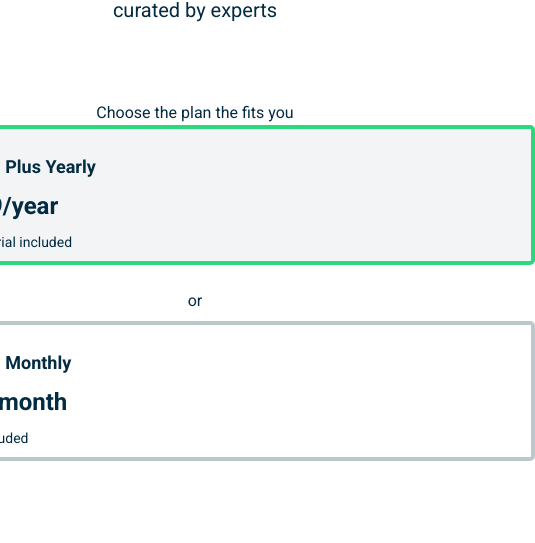
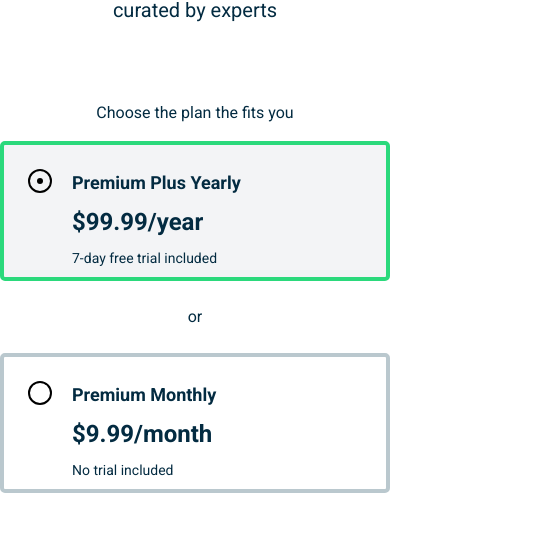
Before and after one commit to AgatoTakashi/adv-internship-redo, a Next.js app: page /choose-plan in a window 390 px wide. Shown: the part 1140-1683 px from the top of the page, 535 px wide, since content can reach past the window. Built offline with nearby package versions, Linux system fonts and the light colour scheme; no server answers.

Commit message:
choose-plan responsive

```diff
--- a/app/choose-plan/page.tsx
+++ b/app/choose-plan/page.tsx
@@ -66,7 +66,7 @@ export default function ChoosePlanPage() {
         {/* Option 1 */}
         <div
           onClick={() => setSelected("yearly")}
-          className={`border-4 w-[680px] h-[140px] rounded-[5px] flex gap-[20px] p-[24px] mb-[16px] cursor-pointer ${
+          className={`border-4 w-full max-w-[680px] h-[140px] rounded-[5px] flex gap-[20px] p-[24px] my-[16px] cursor-pointer ${
             selected === "yearly" ? "border-[#2bd97c] bg-gray-100" : "border-[#bac8ce]"
           }`}
         >
@@ -94,7 +94,7 @@ export default function ChoosePlanPage() {
         {/* Option 2 */}
         <div
           onClick={() => setSelected("monthly")}
-          className={`border-4 w-[680px] h-[140px] rounded-[5px] flex gap-[20px] p-[24px] mb-[16px] cursor-pointer ${
+          className={`border-4 w-full max-w-[680px] h-[140px] rounded-[5px] flex gap-[20px] p-[24px] my-[16px] cursor-pointer ${
             selected === "monthly" ? "border-[#2bd97c] bg-gray-100" : "border-[#bac8ce]"
           }`}
         >
```
